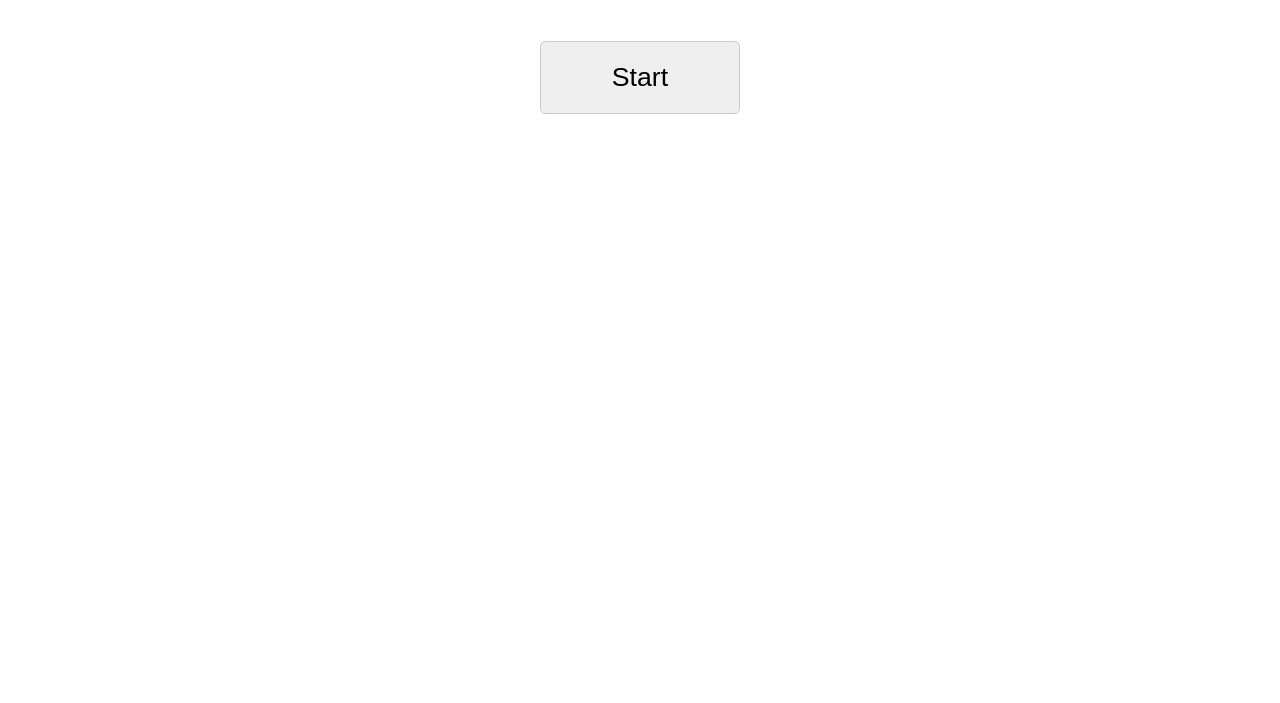
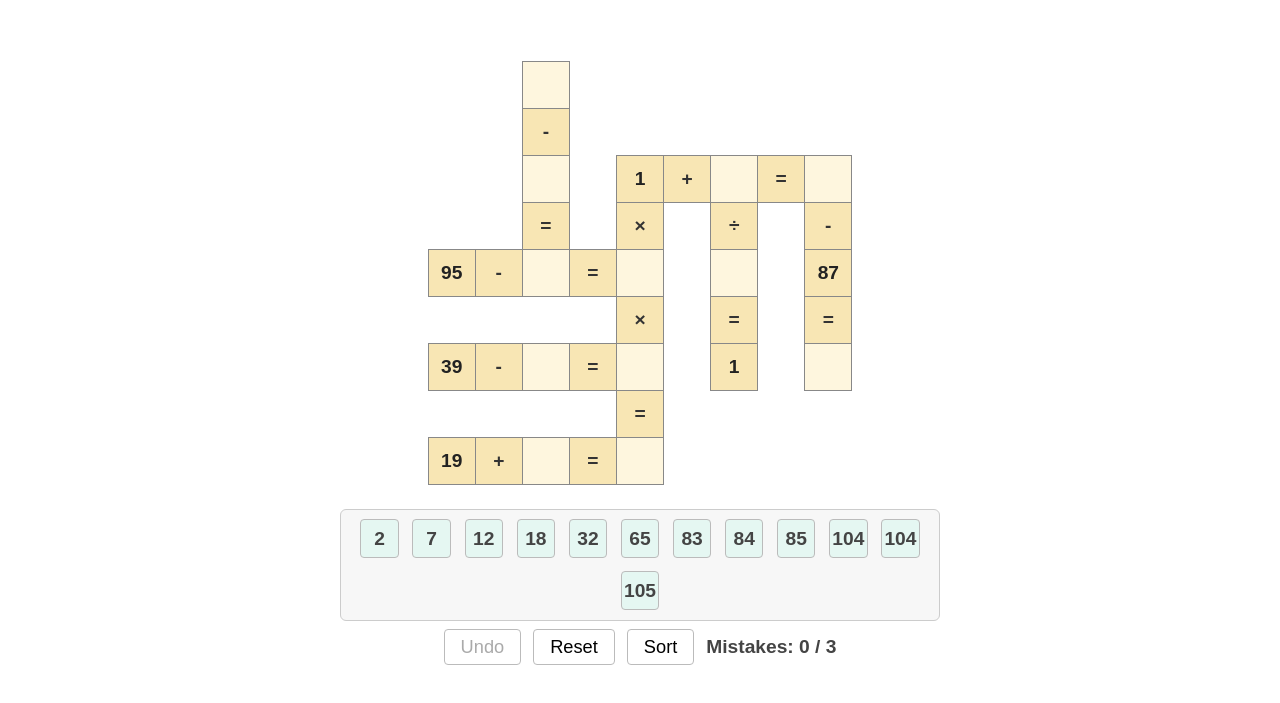
Before and after one commit to NeilFraser/beaver-games, a plain HTML site: page cross/index.html in a window 1280 px wide. Shown: the part 61-764 px from the top of the page. Drawn offline with Linux system fonts and the light colour scheme.

Commit message:
Remove Start button.

```diff
--- a/cross/cross.js
+++ b/cross/cross.js
@@ -70,28 +70,19 @@ function init() {
   document.getElementById('difficulty').selectedIndex = difficultyLevel;
   registerOptions('difficulty');
 
-  document.getElementById('start').addEventListener('click', startGame);
   document.getElementById('undoBtn').addEventListener('click', doUndo);
   document.getElementById('resetBtn').addEventListener('click', doReset);
   document.getElementById('sortBtn').addEventListener('click', doSort);
   document.getElementById('restartBtn').addEventListener('click', startGame);
 
   setupBagAreaEvents();
-
-  showStart();
+  startGame();
 }
 window.addEventListener('load', init);
 
-// Show the start button.
-function showStart() {
-  document.body.className = '';
-  document.getElementById('start').style.display = '';
-}
 
 // Hide the start button, and start the game.
 function startGame() {
-  document.getElementById('start').style.display = 'none';
-  document.getElementById('startDiv').style.display = 'none';
   document.body.className = '';
 
   // Reset state.
--- a/cross/generate.js
+++ b/cross/generate.js
@@ -35,7 +35,7 @@
  * * A constant of 0.8 determines the optimal percentage of formulas with
  *   addition and/or subtraction, as opposed to formulas with multiplication
  *   and/or division.
- * * A constant of 0.4 determines the optimal fill percentage, the remaining
+ * * A constant of 0.5 determines the optimal fill percentage, the remaining
  *   values being null.
  *
  * If the algorithm gets stuck and cannot complete, it is acceptable to throw an
@@ -72,6 +72,7 @@ function generateMathGrid(size) {
   const RATIO_ADDSUB = 0.8;   // target fraction of add/sub formulas
   const FILL_TARGET  = 0.5;   // target fill fraction of non-null cells
   const MAX_ATTEMPTS = 300;   // top-level restarts before giving up
+  const MAX_VALUE    = 120;   // maximum value of a number
 
   // ── Build formula catalogue (lazy, memoised across calls) ─────────────────
   if (!generateMathGrid._catalogues) {
@@ -112,9 +113,16 @@ function generateMathGrid(size) {
     }
 
     function valid(nums, result) {
-      if (!Number.isInteger(result) || result <= 0 || result > 120) return false;
-      for (const n of nums) if (n <= 0 || n > 120) return false;
-      return [...nums, result].some(n => n <= 20);
+      let hasSmall = false;
+      for (const n of [...nums, result]) {
+        // Must be an integer between 1 and MAX_VALUE.
+        if (!Number.isInteger(result) || n <= 0 || n > MAX_VALUE) return false;
+        // Discourage 1.
+        if (n === 1 && Math.random() < 0.5) return false;
+        // At least one number must be small.
+        if (n <= 20) hasSmall = true;
+      }
+      return hasSmall;
     }
 
     // Four bins indexed 0–3: shortAddSub, shortMulDiv, longAddSub, longMulDiv
@@ -143,8 +151,8 @@ function generateMathGrid(size) {
     for (const op of ['+', '-', '*', '/']) {
       const addSub = op === '+' || op === '-';
       const binId  = addSub ? BIN_SHORT_AS : BIN_SHORT_MD;
-      for (let a = 1; a <= 120; a++) {
-        for (let b = 1; b <= 120; b++) {
+      for (let a = 1; a <= MAX_VALUE; a++) {
+        for (let b = 1; b <= MAX_VALUE; b++) {
           if (op === '-' && a < b) continue;
           if (op === '/' && (b === 0 || a % b !== 0)) continue;
           const c = evalLR([a, op, b]);
@@ -157,7 +165,7 @@ function generateMathGrid(size) {
 
     // ── Length-7: A op1 B op2 C = D (left-to-right) ─────────────────────
     // Operands A, B, C capped at 30 for fast build (still thousands of valid
-    // formulas; results can still reach up to 120).
+    // formulas; results can still reach up to MAX_VALUE).
     const LONG_MAX = 30;
     for (const [op1, op2, binId] of [
       ['+', '+', BIN_LONG_AS], ['+', '-', BIN_LONG_AS],
@@ -170,13 +178,15 @@ function generateMathGrid(size) {
           if (op1 === '-' && a < b) continue;
           if (op1 === '/' && (b === 0 || a % b !== 0)) continue;
           const ab = evalLR([a, op1, b]);
-          if (ab === null || ab <= 0 || ab > 120) continue;
+          if (ab === null || ab <= 0 || ab > MAX_VALUE) continue;
           for (let c = 1; c <= LONG_MAX; c++) {
             if (op2 === '-' && ab < c) continue;
             if (op2 === '/' && (c === 0 || ab % c !== 0)) continue;
             const d = evalLR([ab, op2, c]);
             if (d === null) continue;
             if (!valid([a, b, c], d)) continue;
+            // Boring: 3 * 4 / 4 = 3
+            if (new Set([a, b, c, d]).size < 3) continue;
             addFormula([a, op1, b, op2, c, '=', d], binId);
           }
         }
@@ -796,7 +806,7 @@ function hardFilter(grid) {
             } else {
               reqVal = solveEq7(vals[0], f.op1, vals[1], f.op2, vals[2], vals[3]);
             }
-            if (reqVal === null || reqVal <= 0 || reqVal > 120 || !Number.isInteger(reqVal)) {
+            if (reqVal === null || reqVal <= 0 || !Number.isInteger(reqVal)) {
               for (const c of deduced) {
                 bagCounts.set(c.val, bagCounts.get(c.val) + 1);
                 c.val = undefined;
@@ -1199,7 +1209,8 @@ function normalFilter(grid) {
   let restoredCount = 0;
   const restoredSet = new Set();
 
-  // Prioritize giving formulas with 2 unknowns a restored clue so they become 1-unknown
+  // Prioritize giving formulas with 2 or more unknowns a restored clue.
+  // Avoid completing a formula.
   for (const f of rawFormulas) {
     if (restoredCount >= numToRestore) break;
     const numIdxs = f.length === 5 ? [0, 2, 4] : [0, 2, 4, 6];
@@ -1207,22 +1218,11 @@ function normalFilter(grid) {
       gHard[f[idx].r][f[idx].c] === undefined &&
       !restoredSet.has(f[idx].r + ',' + f[idx].c)
     ));
-    if (uCells.length === 2) {
+    if (uCells.length >= 2) {
       const chosen = f[uCells[0]];
       const key = chosen.r + ',' + chosen.c;
       restoredSet.add(key);
       gHard[chosen.r][chosen.c] = originalGrid[chosen.r][chosen.c];
-      restoredCount++;
-    }
-  }
-
-  // Fill remaining restores from undefinedCells
-  for (const cell of undefinedCells) {
-    if (restoredCount >= numToRestore) break;
-    const key = cell.r + ',' + cell.c;
-    if (!restoredSet.has(key)) {
-      restoredSet.add(key);
-      gHard[cell.r][cell.c] = cell.val;
       restoredCount++;
     }
   }
--- a/cross/index.html
+++ b/cross/index.html
@@ -8,27 +8,6 @@
     <script src="generate.js"></script>
     <script src="cross.js"></script>
     <style>
-      #start {
-        border: 1px solid #ccc;
-        border-radius: 5px;
-        font-size: large;
-        margin: -20px auto;
-        padding: 20px;
-        width: 200px;
-        display: block;
-      }
-      #start>div {
-        font-size: 20pt;
-      }
-      #start:hover {
-        border: 1px solid #000;
-      }
-      #startDiv {
-        margin-left: -8px;
-        position: absolute;
-        width: 100%;
-      }
-
       h1 {
         margin-bottom: 2em;
       }
@@ -216,12 +195,6 @@
     </select>
     <h1><a href="../">Beaver Games</a> : Cross Math</h1>
 
-    <div id="startDiv">
-      <button id="start">
-        <div>Start</div>
-      </button>
-    </div>
-
     <!-- Game area -->
     <div id="gameArea">
       <table id="gridTable"></table>
```
